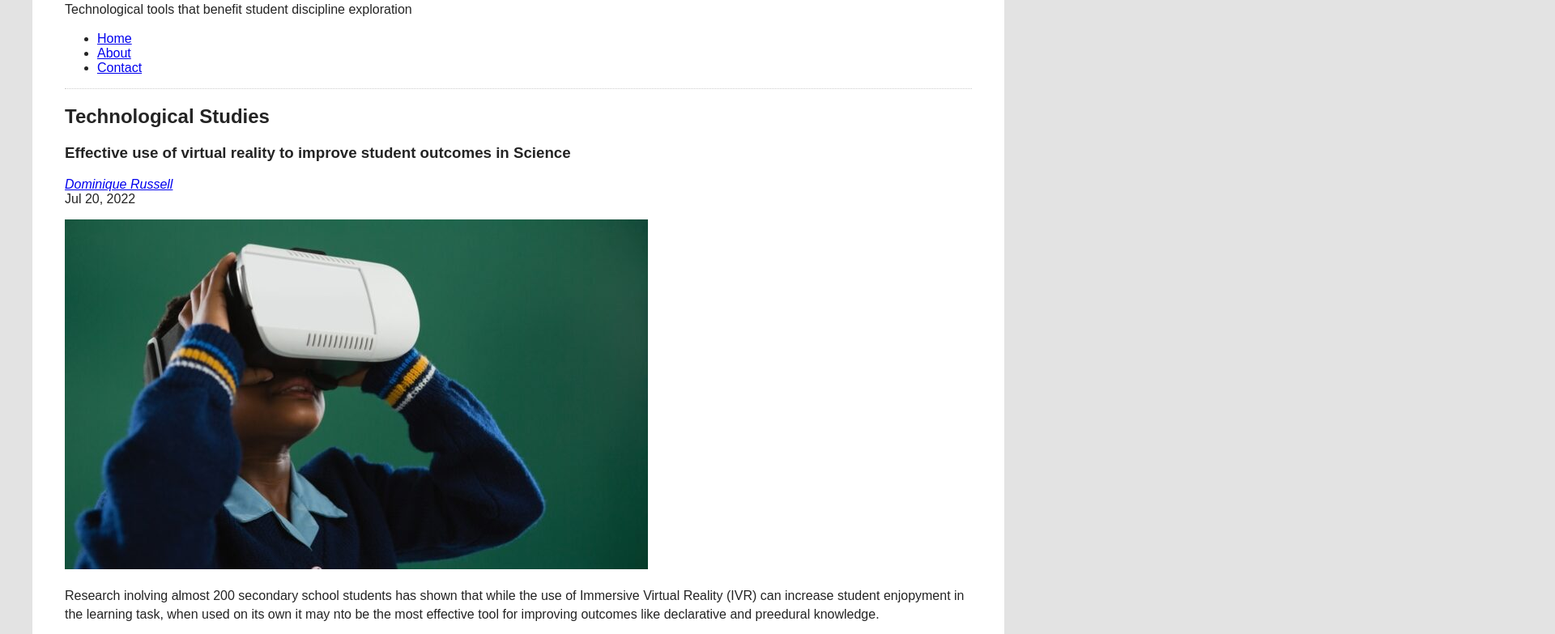
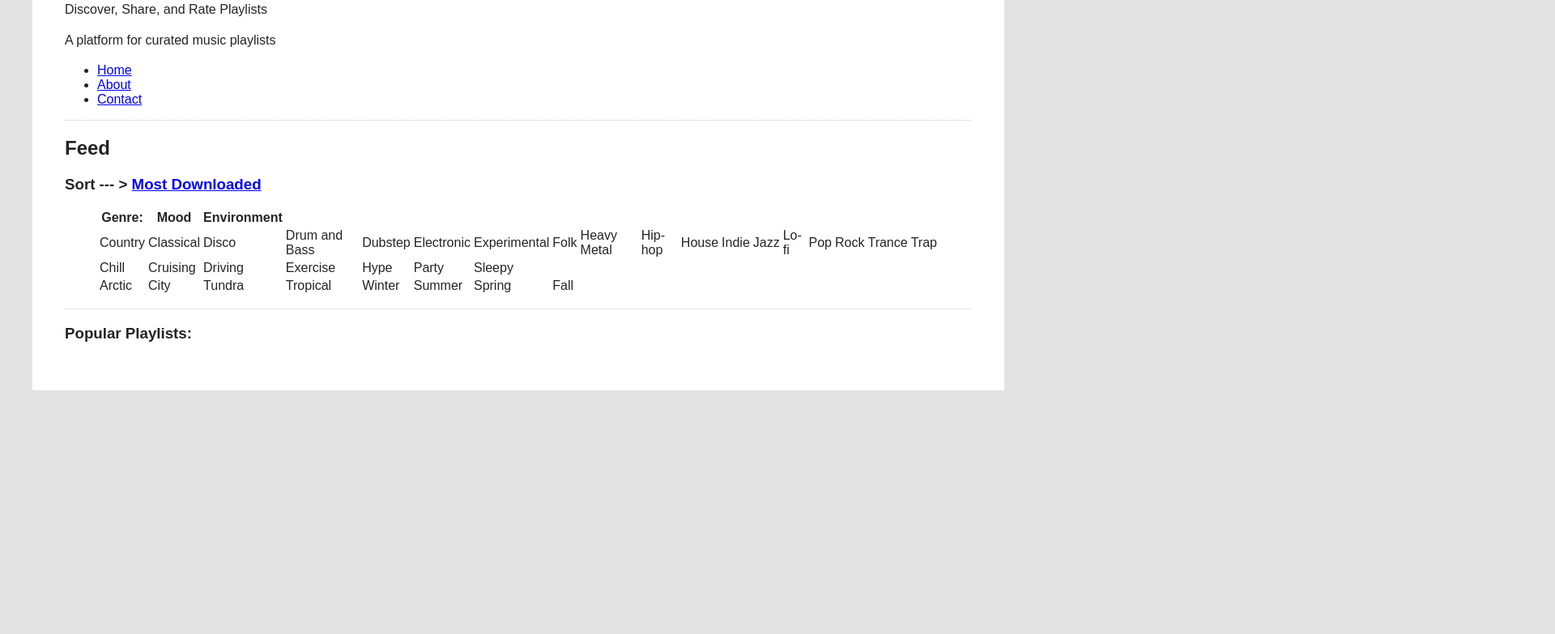
Before and after one commit to MattMorrell15/mi349_final, a plain HTML site: page index.html in a window 1280 px wide. Shown: the part 160-943 px from the top of the page at 81% size, 1920 px wide, since content can reach past the window. After the commit the page ends 800 px from the top, so only its background shows below. Drawn offline with Linux system fonts and the light colour scheme.

Commit message:
Beginning Touches, website outline

```diff
--- a/index.html
+++ b/index.html
@@ -8,8 +8,9 @@
   </head>
   <body>
     <header>
-      <h1>Technological Studies</h1>
-      <p>Technological tools that benefit student discipline exploration</p>
+      <h1>Playlist Ground</h1>
+      <p>Discover, Share, and Rate Playlists</p>
+      <p>A platform for curated music playlists</p>
         <nav>
             <ul>
                 <li><a href="index.html">Home</a></li>
@@ -19,65 +20,59 @@
         </nav>
     </header>
     <section id="blog">
-        <h2>Technological Studies</h2>
+        <h2>Feed</h2>
         <article class="blog-post">
-            <h3>Effective use of virtual reality to improve student outcomes in Science</h3>
-            <address class="author"><a rel="author" href="https://www.teachermagazine.com/sea_en/authors/dominique-russell">Dominique Russell</a></address>
-            <time datetime="2022-07-20" title="July 20, 2022">Jul 20, 2022</time>
-            <p><img alt="'... teachers should provide students with initial learning experiences... prior to an IVR lesson.'@wavebreakmedia/Shuttershock'" src="IVR-and-science-learning.jpg"/></p>
-            <p>Research inolving almost 200 secondary school students has shown that while the use of Immersive Virtual Reality (IVR) can increase student enjopyment in the learning task, when used on its own it may nto be the most effective tool for improving outcomes like declarative and preedural knowledge.</p>
-            <p>The study's findings are shared in a paper published in the <a href="https://doi.org/10.1037/edu0000473">Journal of Educational Psychology</a>, authored by Guido Makransky, Niels K Andreasen and Sarune Baceviciute from the University of Copenhagen and Richard E Mayer, from the University of California, Santa Barbra.</p>
-            <blockquote><p>'We conducted the study because there was existing evidence that IVR simulations lead to better learning outcomes specifically when students have the opportunity to reflect over the content,' lead author Guido Makransky, tells Teacher.</p></blockquote>
+            <h3>Sort --- > <a href="https://doi.org/10.1037/edu0000473">Most Downloaded</a></h3>
+            <blockquote>
             <table>
                 <tr>
-                    <th>Date (Month/Year)</th>
-                    <th>VR deployment school district - (Grade levels)</th>
-                    <th>% Students reported VR useful in learning</th>
+                    <th>Genre:</th>
+                    <th>Mood</th>
+                    <th>Environment</th>
                 </tr>
                 <tr>
-                    <td>Nov. 2021</td>
-                    <td>Ann Arbor Public Schools K-12</td>
-                    <td>69%</td>
+                    <td>Country</td>
+                    <td>Classical</td>
+                    <td>Disco</td>
+                    <td>Drum and Bass</td>
+                    <td>Dubstep</td>
+                    <td>Electronic</td>
+                    <td>Experimental</td>
+                    <td>Folk</td>
+                    <td>Heavy Metal</td>
+                    <td>Hip-hop</td>
+                    <td>House</td>
+                    <td>Indie</td>
+                    <td>Jazz</td>
+                    <td>Lo-fi</td>
+                    <td>Pop</td>
+                    <td>Rock</td>
+                    <td>Trance</td>
+                    <td>Trap</td>
                 </tr>
                 <tr>
-                    <td>Dec. 2022</td>
-                    <td>East Lansing Public Schools (9-12)</td>
-                    <td>68.9%</td>
+                    <td>Chill</td>
+                    <td>Cruising</td>
+                    <td>Driving</td>
+                    <td>Exercise</td>
+                    <td>Hype</td>
+                    <td>Party</td>
+                    <td>Sleepy</td>
                 </tr>
                 <tr>
-                    <td>Oct. 2023</td>
-                    <td>Northville Public Schools (6-12)</td>
-                    <td>60.9%</td>
+                    <td>Arctic</td>
+                    <td>City</td>
+                    <td>Tundra</td>
+                    <td>Tropical</td>
+                    <td>Winter</td>
+                    <td>Summer</td>
+                    <td>Spring</td>
+                    <td>Fall</td>
                 </tr>
-            </table>
+            </table></blockquote>
         </article>
         </article class="blog-post">
-            <h3>Sphere CFO 'calmly' quit after MSG boss James Dolan's 'yelling and screaming':source</h3>
-            <address class="author"><a rel="author" href="https://nypost.com/2023/11/07/media/sphere-cfo-quit-after-james-dolans-yelling-screaming-source/#">By Alexandra Steigrad</a></address>
-            <time datetime="2023-11-7" title="November 7, 2023">Published Nov. 7, 2023, 5:07 p.m. ET</time>
-            <p><img alt="James Dolan hit Ranji with an angry bout of 'yelling and screaming.' The Post has learned. WireImage" src="WHACKJAMESDOLAN.jpeg"/></p>
-            <p>According to a source with knowledge, Dolan was “yelling and screaming” at Ranji, who in response “calmly” left the room and gave his notice to the company’s general counsel.
-
-                “Gautam is very calm and usually can take it and roll with it,” said a source, who explained that the CFO had enough of Dolan’s hair-trigger temper.
-
-                Dolan, meanwhile, “is the consummate hammer,” the source added. “He treats everyone like a nail.”</p>
-            <p>Ranji — who had been the CFO of the Sphere, which also operates Madison Square Garden Networks, since last year — declined to comment on Tuesday.
-
-                “They did a wonderful job burying the news,” said the source. “A CFO quitting less than a week before earnings is unheard of.”
-
-                “The publicly filed 8K clearly outlines that his departure from the Company was not a result of any disagreement with the Company’s auditors or any member of management,” a Sphere Entertainment spokeswoman said.
-
-                Dolan’s empire has seen its fair share of departures recently.
-
-                Dolan has taken a hands-on role leading the Sphere since MSG Sphere president Lucas Watson left the company in February after he was hired the previous March.
-
-                Christina Spade, CEO of Dolan’s cable TV broadcaster AMC Networks, left the company last November after a three-month stint in the top job.
-
-                She had been at the company in various roles since 2021.
-
-                <a href="https://nypost.com/2022/09/09/new-york-knicks-and-rangers-ceo-andy-lustgarten-resigns/">MSG Sports president and CEO Andrew Lustgarten stepped down</a> in September 2022 after eight years at the company.
-
-                The Sphere is expected to post a quarterly loss of $1.27 a share, according to a survey of Wall Street analysts.</p>
+            <h3>Popular Playlists:</h3>
         </article>
     </section>
   </body>
```
Also changed, not shown: about.html (+2 -2 lines), 12345.webp (deleted), IVR-and-science-learning.jpg (deleted), WHACKJAMESDOLAN.jpeg (deleted).
